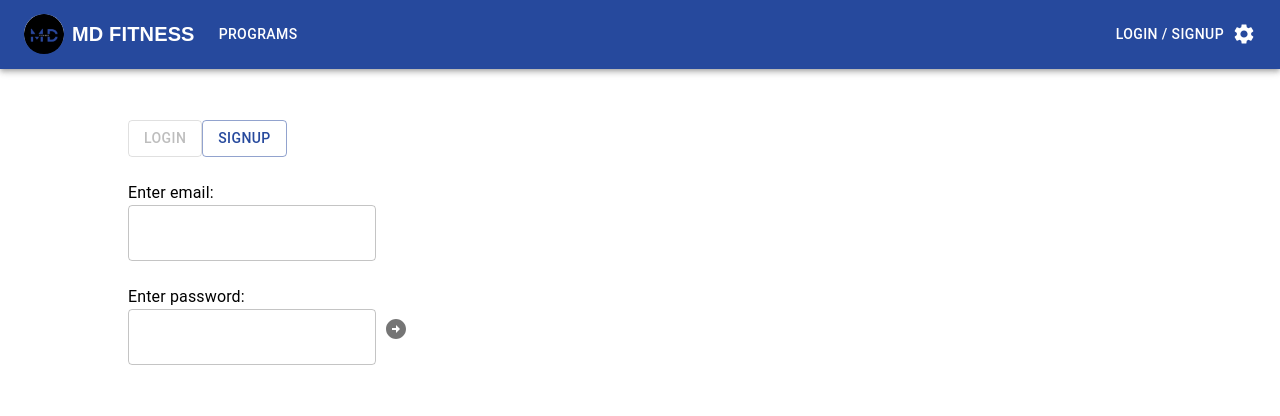
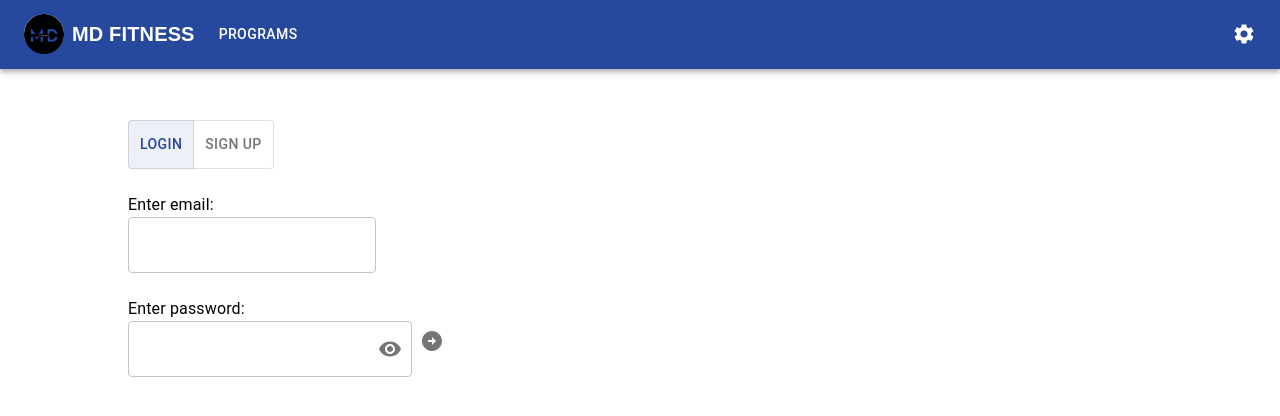
Before and after one commit to samirg1/MD-Fitness, a React (Create React App) app in the folder client/: page /login-signup in a window 1280 px wide. Shown: the top 416 px of the page. Built offline with nearby package versions, Linux system fonts and the light colour scheme.

Commit message:
finalised login and signup form

```diff
--- a/client/src/components/app-bar/AppBar.tsx
+++ b/client/src/components/app-bar/AppBar.tsx
@@ -60,6 +60,7 @@ const ResponsiveAppBar = ({ pages }: { pages: string[] }) => {
     const changePage = (page: string) => {
         navigate(`/${page.toLowerCase()}`);
         handleCloseNavMenu();
+        handleCloseUserMenu();
     };
 
     return (
@@ -136,12 +137,6 @@ const ResponsiveAppBar = ({ pages }: { pages: string[] }) => {
                     </Box>
 
                     <Box sx={{ flexGrow: 0 }}>
-                        <Button
-                            sx={{ color: "white" }}
-                            onClick={() => changePage("login-signup")}
-                        >
-                            Login / Signup
-                        </Button>
                         <Tooltip title="Open settings">
                             <IconButton
                                 onClick={handleOpenUserMenu}
@@ -176,6 +171,14 @@ const ResponsiveAppBar = ({ pages }: { pages: string[] }) => {
                                     </Typography>
                                 </MenuItem>
                             ))}
+                            <MenuItem
+                                key="login-signup"
+                                onClick={() => changePage("login-signup")}
+                            >
+                                <Typography textAlign="center">
+                                    Login / Sign Up
+                                </Typography>
+                            </MenuItem>
                         </Menu>
                     </Box>
                 </Toolbar>
--- a/client/src/components/login-signup/Field.tsx
+++ b/client/src/components/login-signup/Field.tsx
@@ -1,5 +1,12 @@
-import TextField from "@mui/material/TextField";
+import Visibility from "@mui/icons-material/Visibility";
+import VisibilityOff from "@mui/icons-material/VisibilityOff";
+import FormControl from "@mui/material/FormControl";
+import IconButton from "@mui/material/IconButton";
+import InputAdornment from "@mui/material/InputAdornment";
+import OutlinedInput from "@mui/material/OutlinedInput";
+import Tooltip from "@mui/material/Tooltip";
 import Typography from "@mui/material/Typography";
+import { useState } from "react";
 
 type TField = {
     name: string;
@@ -12,20 +19,54 @@ type TField = {
 export enum FieldType {
     password = "password",
     email = "email",
-    text = "text"
+    text = "text",
 }
 
+const fieldTooltips = {
+    password:
+        "Minimum 8 characters with a lowercase and uppercase letter, a number and a symbol",
+    email: "Enter a valid email",
+    text: "Maximum 50 characters",
+};
+
 const Field = ({ name, value, setValue, disabled, type }: TField) => {
+    const [showPassword, setShowPassword] = useState(false);
+    const toggleShowPassword = () => setShowPassword((previous) => !previous);
+
     return (
         <>
             <Typography>{name}</Typography>
-            <TextField
-                type={type}
-                disabled={disabled}
-                value={value}
-                onChange={(e) => setValue(e.target.value)}
-                autoComplete="off"
-            />
+            <FormControl variant="outlined">
+                <Tooltip title={fieldTooltips[type]} enterTouchDelay={0} leaveTouchDelay={5000}>
+                    <OutlinedInput
+                        disabled={disabled}
+                        type={
+                            showPassword && type === FieldType.password
+                                ? FieldType.text
+                                : type
+                        }
+                        value={value}
+                        onChange={(event) => setValue(event.target.value)}
+                        endAdornment={
+                            type === FieldType.password ? (
+                                <InputAdornment position="end">
+                                    <IconButton
+                                        disabled={disabled}
+                                        onClick={toggleShowPassword}
+                                        edge="end"
+                                    >
+                                        {showPassword ? (
+                                            <VisibilityOff />
+                                        ) : (
+                                            <Visibility />
+                                        )}
+                                    </IconButton>
+                                </InputAdornment>
+                            ) : null
+                        }
+                    />
+                </Tooltip>
+            </FormControl>
         </>
     );
 };
--- a/client/src/components/login-signup/LoginSignup.tsx
+++ b/client/src/components/login-signup/LoginSignup.tsx
@@ -3,10 +3,11 @@ import Alert from "@mui/material/Alert";
 import Box from "@mui/material/Box";
 import Grid from "@mui/material/Grid";
 import IconButton from "@mui/material/IconButton";
+import ToggleButton from "@mui/material/ToggleButton";
+import ToggleButtonGroup from "@mui/material/ToggleButtonGroup";
 import { useEffect, useState } from "react";
 import Loader from "../Loader";
 import Field, { FieldType } from "./Field";
-import LoginSignupButton from "./LoginSignupButton";
 
 const LoginSignup = () => {
     const [loggingIn, setLoggingIn] = useState(true);
@@ -14,7 +15,6 @@ const LoginSignup = () => {
     const [name, setName] = useState("");
     const [email, setEmail] = useState("");
     const [password, setPassword] = useState("");
-    const [fieldsDisabled, setFieldsDisabled] = useState(false);
 
     const [loading, setLoading] = useState(false);
     const [loginSignupError, setLoginSignupError] = useState("");
@@ -28,8 +28,7 @@ const LoginSignup = () => {
         setPassword("");
     };
 
-    const submit = () => {
-        setFieldsDisabled(true);
+    const submit = async () => {
         setLoading(true);
     };
 
@@ -46,16 +45,20 @@ const LoginSignup = () => {
             >
                 <Grid container spacing={3}>
                     <Grid item xs={12}>
-                        <LoginSignupButton
-                            text="Login"
-                            disabled={loggingIn}
-                            onClick={toggleLoggingIn}
-                        />
-                        <LoginSignupButton
-                            text="Signup"
-                            disabled={!loggingIn}
-                            onClick={toggleLoggingIn}
-                        />
+                        <ToggleButtonGroup
+                            color="primary"
+                            value={loggingIn ? "login" : "signup"}
+                            exclusive
+                            onChange={toggleLoggingIn}
+                            disabled={loading}
+                        >
+                            <ToggleButton value="login" disabled={loggingIn}>
+                                Login
+                            </ToggleButton>
+                            <ToggleButton value="signup" disabled={!loggingIn}>
+                                Sign Up
+                            </ToggleButton>
+                        </ToggleButtonGroup>
                     </Grid>
                     {!loggingIn ? (
                         <Grid item xs={12}>
@@ -63,7 +66,7 @@ const LoginSignup = () => {
                                 name="Enter name:"
                                 value={name}
                                 setValue={setName}
-                                disabled={fieldsDisabled}
+                                disabled={loading}
                                 type={FieldType.text}
                             />
                         </Grid>
@@ -73,7 +76,7 @@ const LoginSignup = () => {
                             name="Enter email:"
                             value={email}
                             setValue={setEmail}
-                            disabled={fieldsDisabled}
+                            disabled={loading}
                             type={FieldType.email}
                         />
                     </Grid>
@@ -82,7 +85,7 @@ const LoginSignup = () => {
                             name="Enter password:"
                             value={password}
                             setValue={setPassword}
-                            disabled={fieldsDisabled}
+                            disabled={loading}
                             type={FieldType.password}
                         />
                         <IconButton onClick={submit} disabled={loading}>
--- a/client/src/components/login-signup/LoginSignupButton.tsx
+++ /dev/null
@@ -1,17 +0,0 @@
-import Button from "@mui/material/Button";
-
-type TLoginSignupButton = {
-    text: string;
-    disabled: boolean;
-    onClick: () => void;
-};
-
-const LoginSignupButton = ({ text, disabled, onClick }: TLoginSignupButton) : JSX.Element => {
-    return (
-        <Button disabled={disabled} variant="outlined" onClick={onClick}>
-            {text}
-        </Button>
-    );
-};
-
-export default LoginSignupButton;
```
Also changed, not shown: 2 other files (tests, documents, lock files or other folders).
